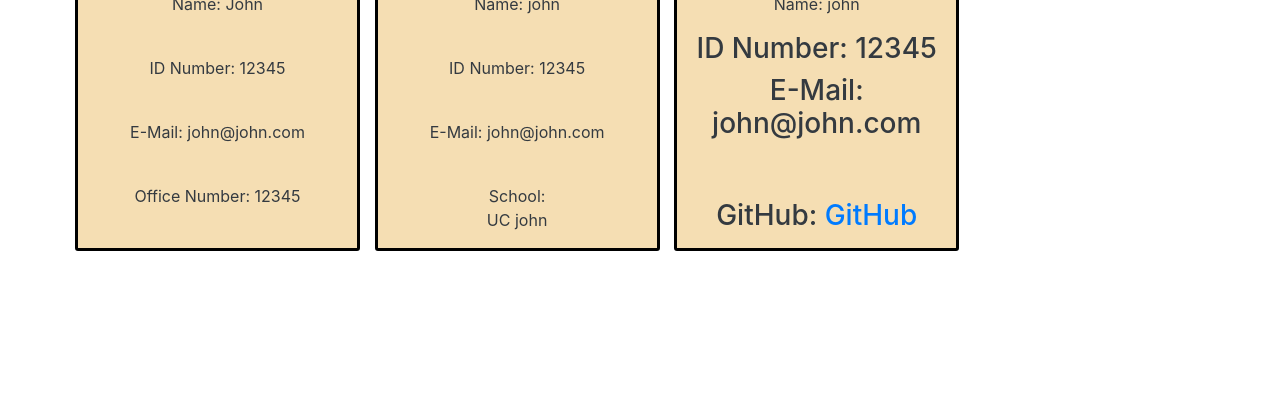
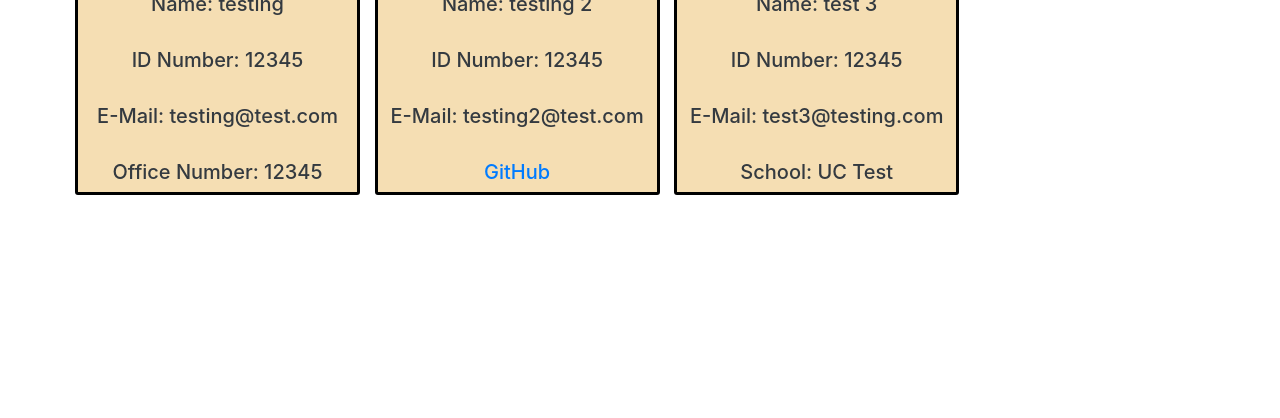
Before and after one commit to JYK33/Team-Profile-Generator-, a website: page index.html in a window 1280 px wide. Shown: the part 382-800 px from the top of the page. Drawn offline with nearby package versions, Linux system fonts and the light colour scheme.

Commit message:
made final touches the index.js, reordered some of the logic

```diff
--- a/index.html
+++ b/index.html
@@ -23,34 +23,31 @@
     <div class="col-md-3 text-dark" style = "margin : 5px; padding: 0; text-align: center; background-color: wheat; border-radius: 3px; border-color: black; border-style: solid;">
      <header style = "background : lightblue">
       <h1>Manager</h1>
-      <h2>
      </header>
-      <p> Name: John</p><br>
-      <p> ID Number: 12345</p><br>
-      <p> E-Mail: john@john.com</p><br>
-      <p> Office Number: 12345</p>
+      <h5> Name: testing</h5><br>
+      <h5> ID Number: 12345</h5><br>
+      <h5> E-Mail: testing@test.com</h5><br>
+      <h5> Office Number: 12345</h5>
+    </div>
+    ,
+    <div class="col-md-3 text-dark" style = "margin : 5px; padding: 0; text-align: center; background-color: wheat; border-radius: 3px; border-color: black; border-style: solid;">
+     <header style = "background : lightblue">
+      <h1>Engineer</h1>
+     </header>
+      <h5> Name: testing 2</h5><br>
+      <h5> ID Number: 12345</h5><br>
+      <h5> E-Mail: testing2@test.com</h5><br>
+      <h5><a href ="https://www.github.com/test123"> GitHub</a></h5>
     </div>
     ,
     <div class="col-md-3 text-dark" style = "margin : 5px; padding: 0; text-align: center; background-color: wheat; border-radius: 3px; border-color: black; border-style: solid;">
      <header style = "background : lightblue">
       <h1>Intern</h1>
-      <h2>
      </header>
-      <p> Name: john</p><br>
-      <p> ID Number: 12345</p><br>
-      <p> E-Mail: john@john.com</p><br>
-      School: <p>UC john</p>
-    </div>
-    ,
-    <div class="col-md-3 text-dark" style = "margin : 5px; padding: 0; text-align: center; background-color: wheat; border-radius: 3px; border-color: black; border-style: solid;">
-     <header style = "background : lightblue">
-      <h1>Engineer</h1>
-      <h2>
-     </header>
-      <p> Name: john</h3><br>
-      <h3> ID Number: 12345</><br>
-      <h3> E-Mail: john@john.com</p><br>
-      <h3> GitHub: <a href ="https://www.github.com/jyk33"> GitHub</a></p>
+      <h5> Name: test 3</h5><br>
+      <h5> ID Number: 12345</h5><br>
+      <h5> E-Mail: test3@testing.com</h5><br>
+      <h5> School: UC Test</h5>
     </div>
 
     </div>
```
Also changed, not shown: index.js (+35 -32 lines), README.md (deleted).
